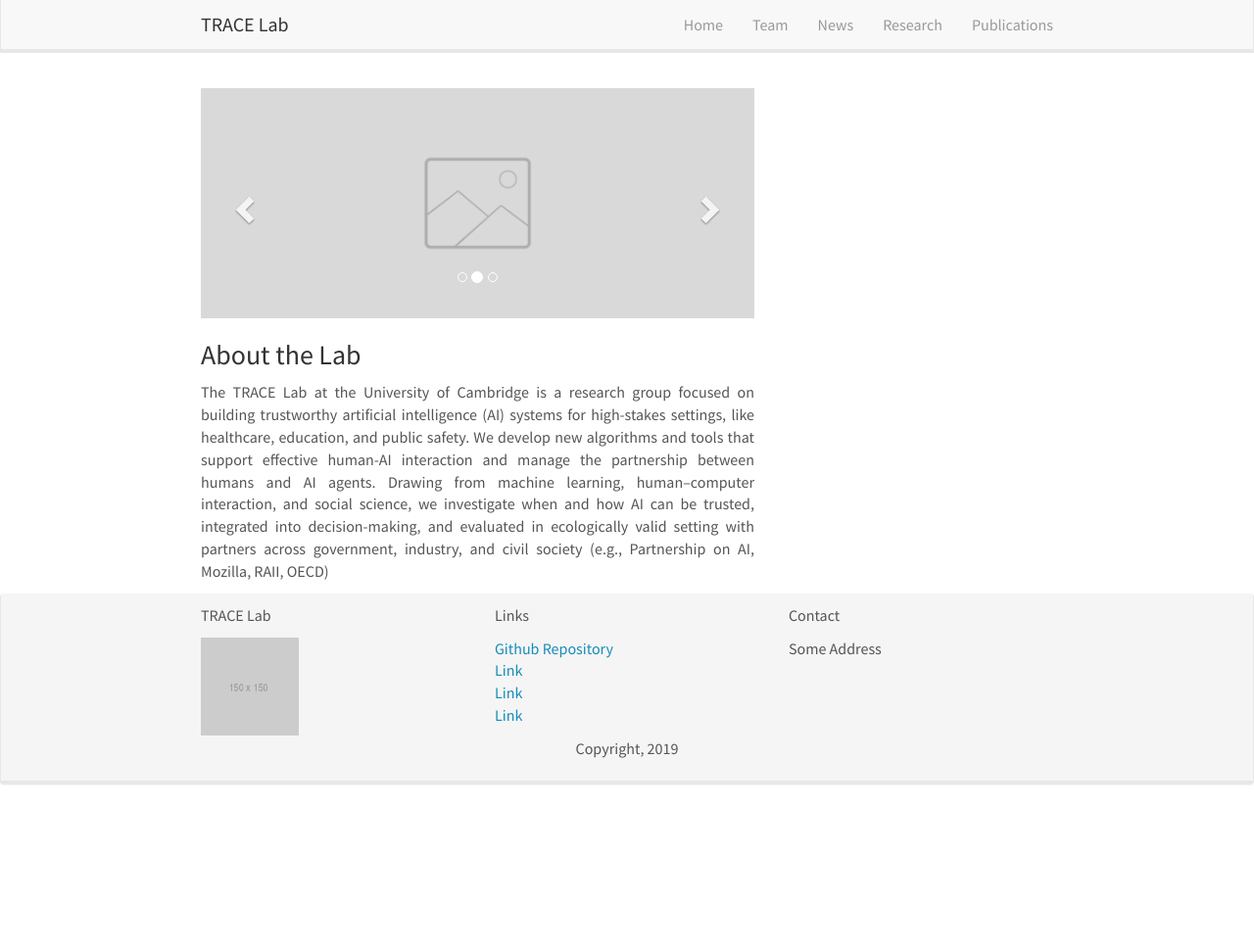
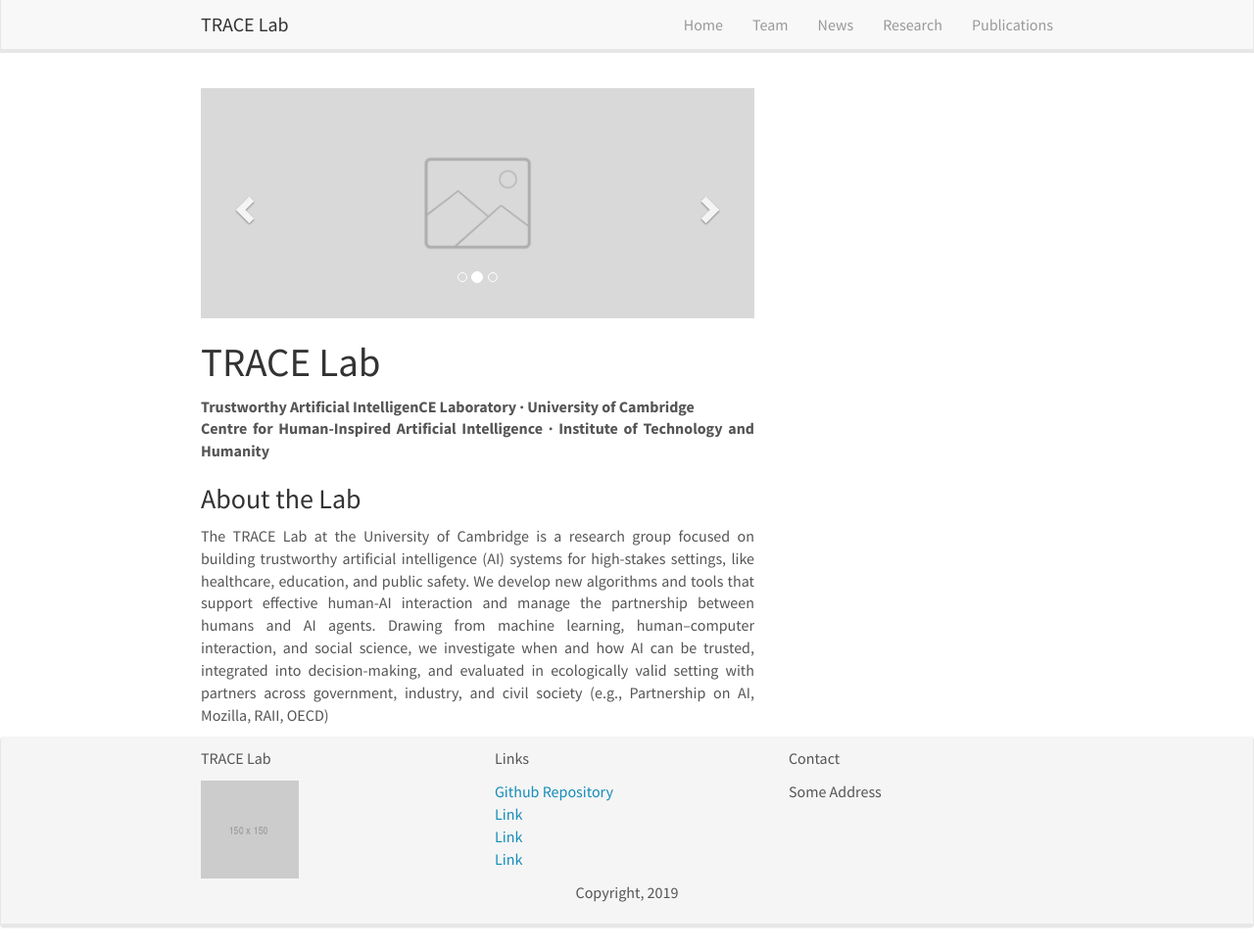
Before and after one commit to elaugh9/tracelab.github.io, a Jekyll site: the page built from index.md, in a window 1280 px wide and 969 px high. Shown: the whole window at 98% size. Built offline with Jekyll 4.4.1, drawn with Linux system fonts in a browser that asks for light colours; nearby versions of some CDN libraries; comment, search, counter and statistics services are not loaded.

Commit message:
Update index.md

```diff
--- a/index.md
+++ b/index.md
@@ -5,6 +5,9 @@
 sitemap: false
 permalink: /
 ---
+# TRACE Lab
+**Trustworthy Artificial IntelligenCE Laboratory · University of Cambridge**
+**Centre for Human-Inspired Artificial Intelligence · Institute of Technology and Humanity**
 
 ### About the Lab
 
```
